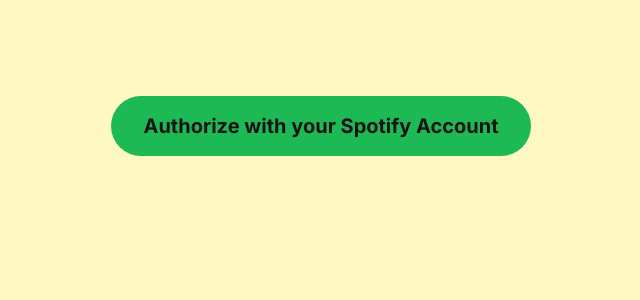
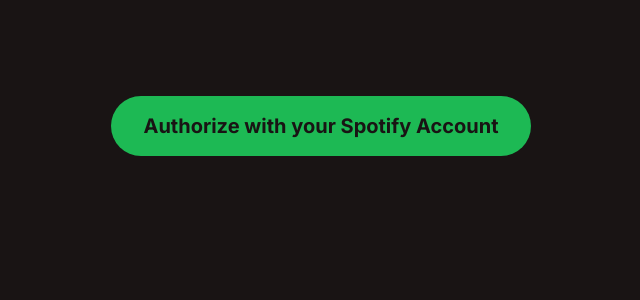
Before and after one commit to TjarkGerken/big-data-project, a Next.js app in the folder web-app/: page / in a window 1280 px wide. Shown: the top 300 px of the page, without its empty margins (319-959 px from the left). Built offline with nearby package versions, Linux system fonts and the light colour scheme; no server answers.

Commit message:
pyyyyrotechniik

```diff
--- a/web-app/src/app/api/send-to-kafka/route.ts
+++ b/web-app/src/app/api/send-to-kafka/route.ts
@@ -21,8 +21,6 @@
     }),
   });
 
-
-
   await producer.disconnect();
   return Response.json(
     { message: "Tracks sent successfully" },
--- a/web-app/src/app/page.tsx
+++ b/web-app/src/app/page.tsx
@@ -13,16 +13,14 @@
       if (authCode) {
         setAuthCode(JSON.parse(authCode));
       }
-    }, 1); // Refreshes every 1 second
-
-    // Clear interval on component unmount
+    }, 1);
     return () => {
       clearInterval(intervalId);
     };
   }, []);
 
   return (
-    <main className="flex min-h-screen flex-col max-w-screen bg-yellow-100 items-center justify-between p-24">
+    <main className="flex min-h-screen flex-col max-w-screen bg-spotify-black items-center justify-between p-24">
       <div className="z-10 w-full max-w-5xl items-center justify-between  text-sm flex flex-col space-y-4">
         {!authCode && (
           <div>
@@ -31,7 +29,7 @@
           </div>
         )}
         {authCode && (
-          <div className={"flex flex-col space-y-4 max-w-5xl "}>
+          <div className={"flex flex-col space-y-4 max-w-5xl text-white"}>
             <pre className={"text-balance w-full break-words max-w-full"}>Auth Code: {JSON.stringify(authCode)}</pre>
             <ResetSpotifyAuthorization />
             <SendDemoRequest />{" "}
--- a/web-app/src/app/spotify/callback/page.tsx
+++ b/web-app/src/app/spotify/callback/page.tsx
@@ -38,12 +38,8 @@
   }
 
   useEffect(() => {
-
-        console.log("CP1 : ", code);
       if (code) {
-          console.log("CP1 : ", code);
         sendAuthRequest(setFetchError);
-          console.log("CP2 : ", code);
       }
 
   }, [code, sendAuthRequest] );
```
Also changed, not shown: web-app/src/app/_components/sendDemoRequest.tsx (+0 -7 lines), 1 other file (tests, documents, lock files or other folders).
